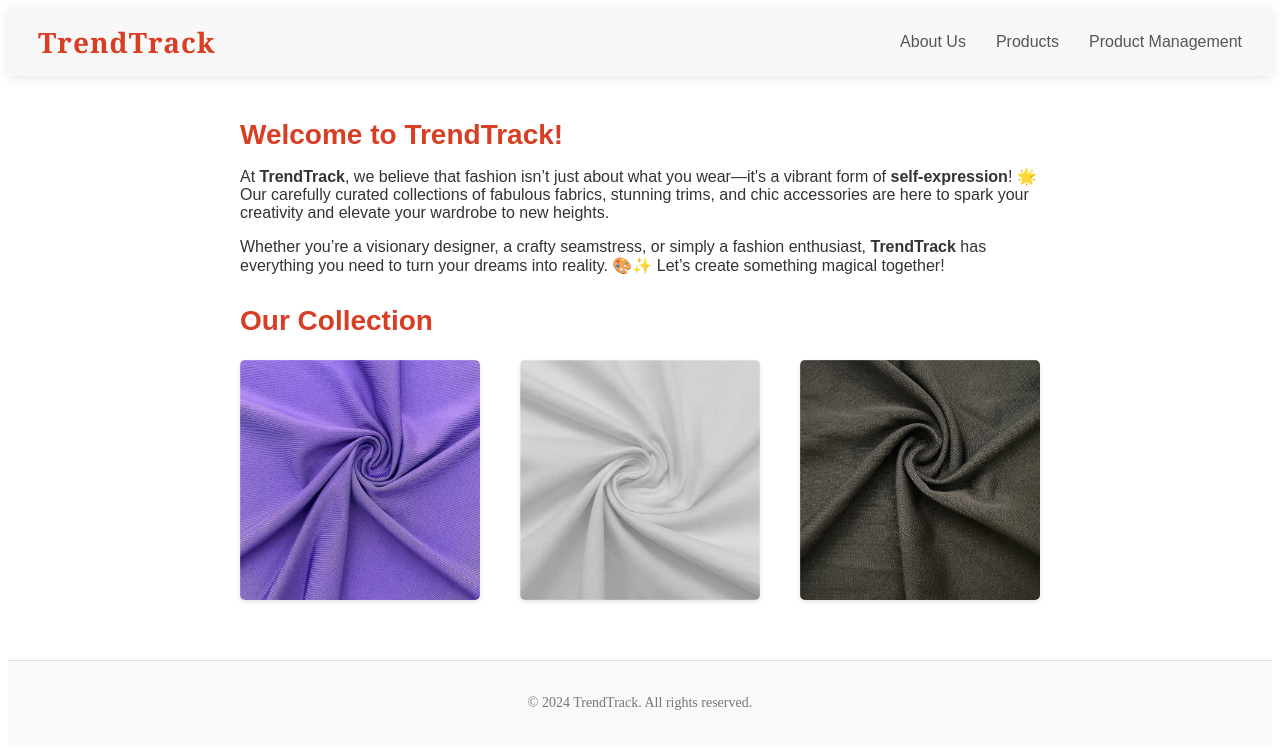
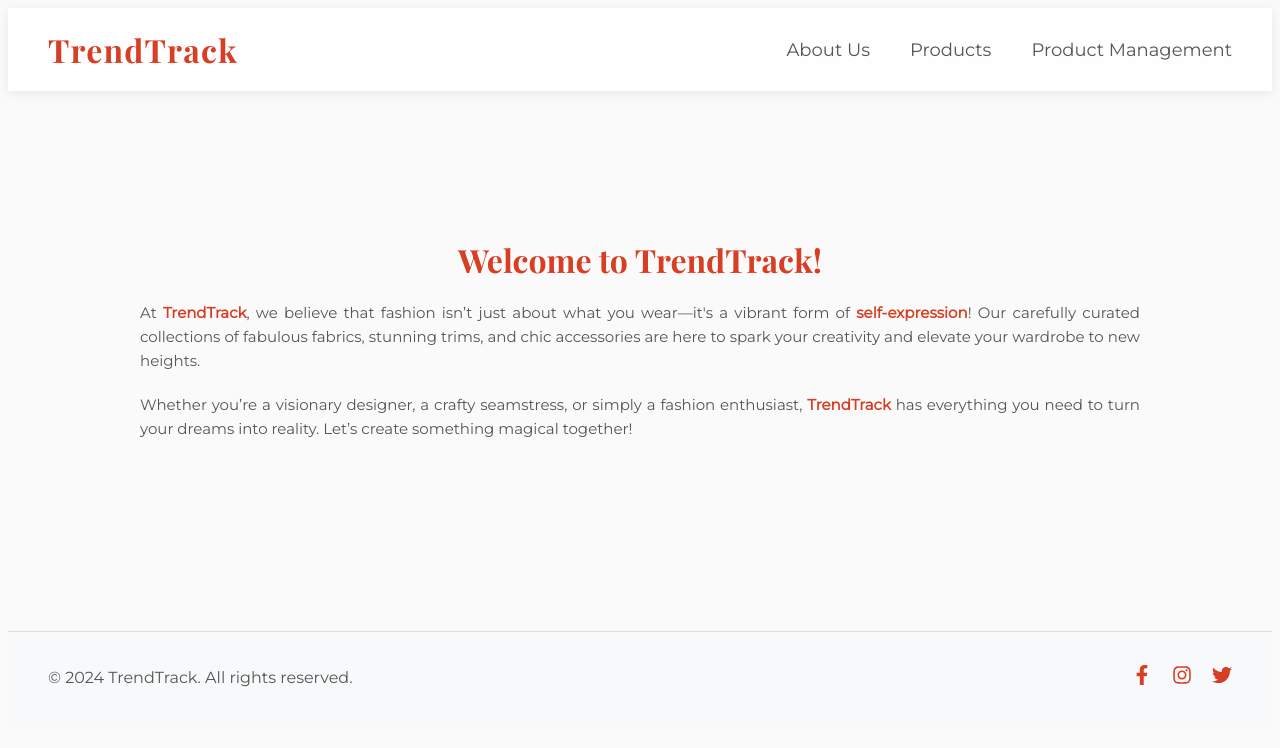
Before and after one commit to ivetkalchev/TrendTrack, a React (Vite) app: page / in a window 1280 px wide. Shown: the top 748 px of the page. Built offline with nearby package versions, Linux system fonts and the light colour scheme.

Commit message:
added react-icons + redesigning

```diff
--- a/src/components/Footer.css
+++ b/src/components/Footer.css
@@ -1,9 +1,39 @@
 .footer {
-  text-align: center;
+  display: flex;
+  justify-content: space-between;
+  align-items: center;
   font-size: 14px;
   color: #777;
-  margin-top: 40px;
-  padding: 20px 0;
+  margin-top: 50px;
+  padding: 20px 40px;
   background-color: #f8f9fa;
   border-top: 1px solid #ddd;
 }
+
+.footer-left {
+  font-size: 16px;
+  color: #555;
+}
+
+.footer-right {
+  display: flex;
+  gap: 20px;
+}
+
+.footer-right a {
+  color: #D83E23;
+  text-decoration: none;
+  font-size: 20px;
+}
+
+.footer-right a {
+  color: #D83E23;
+  text-decoration: none;
+  font-size: 20px;
+  transition: color 0.3s ease, transform 0.3s ease;
+}
+
+.footer-right a:hover {
+  color: #333;
+  transform: scale(1.2);
+}
--- a/src/components/Footer.jsx
+++ b/src/components/Footer.jsx
@@ -1,10 +1,24 @@
 import React from 'react';
 import './Footer.css';
+import { FaFacebookF, FaInstagram, FaTwitter } from 'react-icons/fa';
 
 const Footer = () => {
   return (
     <footer className="footer">
-      <p>© 2024 TrendTrack. All rights reserved.</p>
+      <div className="footer-left">
+        <p>© 2024 TrendTrack. All rights reserved.</p>
+      </div>
+      <div className="footer-right">
+        <a href="https://www.facebook.com" target="_blank" rel="noreferrer" aria-label="Facebook">
+          <FaFacebookF />
+        </a>
+        <a href="https://www.instagram.com" target="_blank" rel="noreferrer" aria-label="Instagram">
+          <FaInstagram />
+        </a>
+        <a href="https://www.twitter.com" target="_blank" rel="noreferrer" aria-label="Twitter">
+          <FaTwitter />
+        </a>
+      </div>
     </footer>
   );
 };
--- a/src/components/Header.css
+++ b/src/components/Header.css
@@ -2,38 +2,38 @@ header {
   display: flex;
   align-items: center;
   justify-content: space-between;
-  padding: 15px 30px;
-  background-color: #f8f8f8;
-  box-shadow: 0 2px 10px rgba(0, 0, 0, 0.1);
+  padding: 20px 40px;
+  background-color: #fefefe;
+  box-shadow: 0 2px 10px rgba(0, 0, 0, 0.08);
   position: relative;
 }
 
 .header-title {
   text-decoration: none;
   color: #D83E23;
-  font-family: 'Georgia', serif;
+  font-family: 'Playfair Display', serif;
 }
 
 .header-title h1 {
-  font-size: 28px;
+  font-size: 32px;
   margin: 0;
-  font-weight: bold;
-  letter-spacing: 1px;
+  font-weight: 700;
+  letter-spacing: 1.2px;
 }
 
 nav {
   display: flex;
-  gap: 30px;
+  gap: 40px;
 }
 
 nav a {
   text-decoration: none;
   color: #555;
-  font-size: 16px;
-  font-family: 'Arial', sans-serif;
+  font-size: 18px;
+  font-family: 'Montserrat', sans-serif;
   font-weight: 500;
   position: relative;
-  transition: color 0.3s;
+  transition: color 0.3s ease;
 }
 
 nav a:hover {
@@ -46,7 +46,7 @@ nav a::after {
   width: 0;
   height: 2px;
   background: #D83E23;
-  transition: width 0.3s;
+  transition: width 0.3s ease;
   position: absolute;
   left: 0;
   bottom: -5px;
--- a/src/components/Header.jsx
+++ b/src/components/Header.jsx
@@ -16,4 +16,5 @@ const Header = () => {
     </header>
   );
 };
+
 export default Header;
--- a/src/components/ProductClient.css
+++ b/src/components/ProductClient.css
@@ -38,8 +38,8 @@
 }
 
 .quantity-input {
-  width: 30px;
-  padding: 2px;
+  width: 40px;
+  padding: 5px;
   border: 1px solid #ddd;
   border-radius: 5px;
   margin-right: 5px;
--- a/src/components/ProductClient.jsx
+++ b/src/components/ProductClient.jsx
@@ -25,7 +25,7 @@ const ProductClient = ({ product }) => {
       <div className="quantity-container">
         <input
           type="number"
-          id={`quantity-${product.idProduct}`}
+          id={`quantity-${product.id}`}
           value={quantity}
           min="1"
           max={product.quantity}
--- a/src/pages/HomePage.css
+++ b/src/pages/HomePage.css
@@ -1,34 +1,39 @@
+@import url('https://fonts.googleapis.com/css2?family=Playfair+Display:wght@400;700&family=Montserrat:wght@300;400&display=swap');
+
+body {
+  font-family: 'Montserrat', sans-serif;
+  background-color: #fafafa;
+  color: #333;
+}
+
 .home-container {
-  padding: 20px;
-  font-family: 'Arial', sans-serif;
-  color: #333;
-  max-width: 800px;
+  padding: 120px;
+  max-width: 1000px;
   margin: 0 auto;
 }
 
 .home-header {
   text-align: center;
-  margin-bottom: 30px;
-}
-
-.about-section {
-  margin-bottom: 30px;
+  margin-bottom: 20px;
 }
 
 .about-section h2 {
-  font-size: 28px;
+  font-family: 'Playfair Display', serif;
+  font-size: 32px;
   color: #D83E23;
-  margin-bottom: 15px;
+  margin-bottom: 20px;
+  text-align: center;
 }
 
-.gallery {
-  display: flex;
-  justify-content: space-between;
-  flex-wrap: wrap;
+.about-section p {
+  font-size: 15px;
+  line-height: 1.6;
+  color: #555;
+  margin-bottom: 20px;
+  text-align: justify;
 }
 
-.gallery img {
-  width: 30%;
-  border-radius: 5px;
-  box-shadow: 0 2px 5px rgba(0, 0, 0, 0.1);
+.about-section p strong {
+  color: #D83E23;
+  font-weight: 600;
 }
--- a/src/pages/ProductManagementPage.jsx
+++ b/src/pages/ProductManagementPage.jsx
@@ -37,7 +37,6 @@ const ProductManagementPage = () => {
         setFilteredProducts([...filteredProducts, response.data]);
       })
       .catch((error) => {
-        console.error("Error adding product:", error.response?.data || error.message);
         setError(error.message);
       });
   };
@@ -94,7 +93,7 @@ const ProductManagementPage = () => {
       )}
 
       {filteredProducts.length === 0 ? (
-        <p>No products available.</p>
+        <p>No results match your search.</p>
       ) : (
         <div className="product-list">
           {filteredProducts.map((product) => (
--- a/src/pages/ProductsPage.jsx
+++ b/src/pages/ProductsPage.jsx
@@ -29,18 +29,11 @@ const ProductsPage = () => {
   };
 
   const handleFilter = (name, color) => {
-    let filtered = products;
-
-    if (name) {
-      filtered = filtered.filter((product) =>
-        product.name.toLowerCase().includes(name.toLowerCase())
-      );
-    }
-
-    if (color) {
-      filtered = filtered.filter((product) => product.color === color);
-    }
-
+    const filtered = products.filter(product => {
+      const matchesName = name ? product.name.toLowerCase().includes(name.toLowerCase()) : true;
+      const matchesColor = color ? product.color === color : true;
+      return matchesName && matchesColor;
+    });
     setFilteredProducts(filtered);
   };
 
@@ -51,14 +44,14 @@ const ProductsPage = () => {
     <div className="products-container">
       <h2>Product List</h2>
 
-      <Filter onFilter={handleFilter} /> {}
+      <Filter onFilter={handleFilter} />
 
       {filteredProducts.length === 0 ? (
-        <p>No products available.</p>
+        <p>No results match your search.</p>
       ) : (
         <ul className="product-list">
           {filteredProducts.map((product) => (
-            <ProductClient product={product} key={product.idProduct} />
+            <ProductClient product={product} key={product.id} />
           ))}
         </ul>
       )}
--- a/src/pages/homepage.jsx
+++ b/src/pages/homepage.jsx
@@ -4,27 +4,17 @@ import './HomePage.css';
 const HomePage = () => {
   return (
     <div className="home-container">
-
       <section className="about-section">
         <h2>Welcome to TrendTrack!</h2>
         <p>
           At <strong>TrendTrack</strong>, we believe that fashion isn’t just about what you wear—it's a vibrant form of
-          <strong> self-expression</strong>! 🌟 Our carefully curated collections of fabulous fabrics, stunning trims,
+          <strong> self-expression</strong>! Our carefully curated collections of fabulous fabrics, stunning trims,
           and chic accessories are here to spark your creativity and elevate your wardrobe to new heights.
         </p>
         <p>
           Whether you’re a visionary designer, a crafty seamstress, or simply a fashion enthusiast, <strong>TrendTrack </strong>
-          has everything you need to turn your dreams into reality. 🎨✨ Let’s create something magical together!
+          has everything you need to turn your dreams into reality. Let’s create something magical together!
         </p>
-      </section>
-
-      <section className="gallery-section">
-        <h2>Our Collection</h2>
-        <div className="gallery">
-          <img src="/src/assets/img/purple-fabric.webp" alt="Fashion fabric 1" />
-          <img src="/src/assets/img/white-fabric.webp" alt="Fashion fabric 2" />
-          <img src="/src/assets/img/black-fabric.webp" alt="Fashion fabric 3" />
-        </div>
       </section>
     </div>
   );
```
